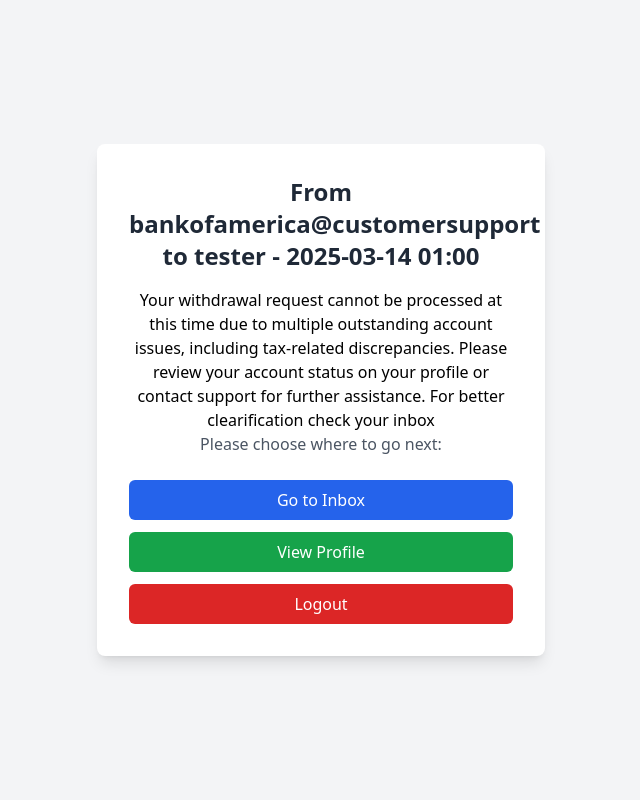
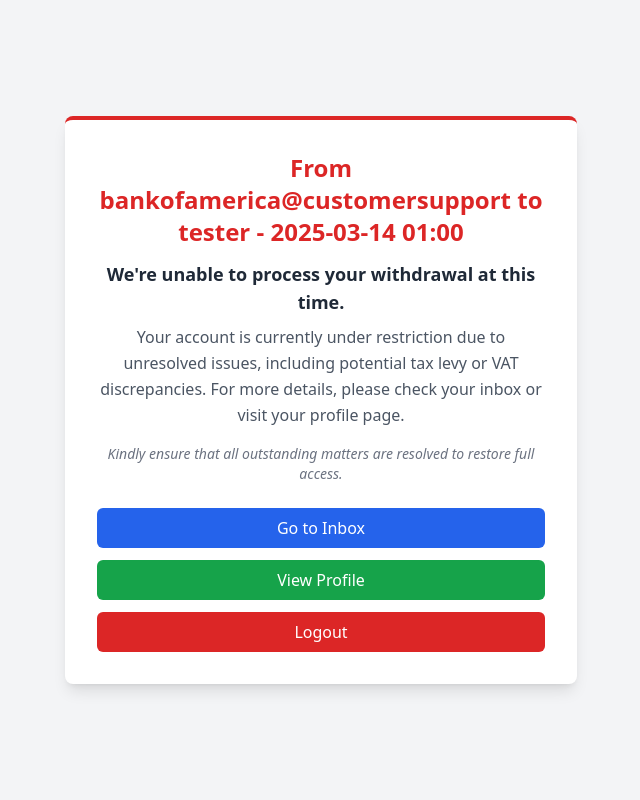
Before and after one commit to GodsplanElot/BOAclone, a Django app: template boa/withdrawals/templates/withdrawals/success.html in a window 1280 px wide. Shown: the whole page, without its empty margins (319-959 px from the left). Run offline with Django 5.2, Linux system fonts and the light colour scheme; the template is opened without the code that fills it: values that come from a table or form of the project are taken from there, others are empty; data comes from the database, SQL or seed files in the repository; some libraries are stand-ins or nearby versions.

Commit message:
Update Redirect page

```diff
--- a/boa/withdrawals/templates/withdrawals/success.html
+++ b/boa/withdrawals/templates/withdrawals/success.html
@@ -1,21 +1,30 @@
 <!DOCTYPE html>
 <html lang="en">
 <head>
-    <meta charset="UTF-8">
-    <meta name="viewport" content="width=device-width, initial-scale=1.0">
-    <title>Redirecting...</title>
+    <meta charset="UTF-8" />
+    <meta name="viewport" content="width=device-width, initial-scale=1.0"/>
+    <title>Withdrawal Issue</title>
     <script src="https://cdn.tailwindcss.com"></script>
 </head>
-<body class="bg-gray-100 flex items-center justify-center h-screen">
-    <div class="bg-white p-8 rounded-lg shadow-lg text-center max-w-md">
-        <h2 class="text-2xl font-bold text-gray-800 mb-4">{{ message }}</h2>
-        <h1>Your withdrawal request cannot be processed at this time due to multiple outstanding account issues, including tax-related discrepancies. Please review your account status on your profile or contact support for further assistance. For better clearification check your inbox</h1>
-        <p class="text-gray-600 mb-6">Please choose where to go next:</p>
+<body class="bg-gray-100 flex items-center justify-center min-h-screen">
+    <div class="bg-white p-8 rounded-lg shadow-lg max-w-lg w-full text-center border-t-4 border-red-600">
+        <h2 class="text-2xl font-bold text-red-600 mb-3">{{ message }}</h2>
+
+        <p class="text-gray-800 text-lg font-semibold mb-2">We're unable to process your withdrawal at this time.</p>
+
+        <p class="text-gray-600 mb-4 leading-relaxed">
+            Your account is currently under restriction due to unresolved issues, including potential tax levy or VAT discrepancies.
+            For more details, please check your inbox or visit your profile page.
+        </p>
+
+        <p class="text-sm text-gray-500 italic mb-6">
+            Kindly ensure that all outstanding matters are resolved to restore full access.
+        </p>
 
         <div class="space-y-3">
-            <a href="{% url 'user_messages' %}" class="block bg-blue-600 text-white py-2 px-4 rounded-md hover:bg-blue-700">Go to Inbox</a>
-            <a href="{% url 'profile' %}" class="block bg-green-600 text-white py-2 px-4 rounded-md hover:bg-green-700">View Profile</a>
-            <a href="{% url 'logout' %}" class="block bg-red-600 text-white py-2 px-4 rounded-md hover:bg-red-700">Logout</a>
+            <a href="{% url 'user_messages' %}" class="block bg-blue-600 text-white py-2 px-4 rounded-md hover:bg-blue-700 transition">Go to Inbox</a>
+            <a href="{% url 'profile' %}" class="block bg-green-600 text-white py-2 px-4 rounded-md hover:bg-green-700 transition">View Profile</a>
+            <a href="{% url 'logout' %}" class="block bg-red-600 text-white py-2 px-4 rounded-md hover:bg-red-700 transition">Logout</a>
         </div>
     </div>
 </body>
```
